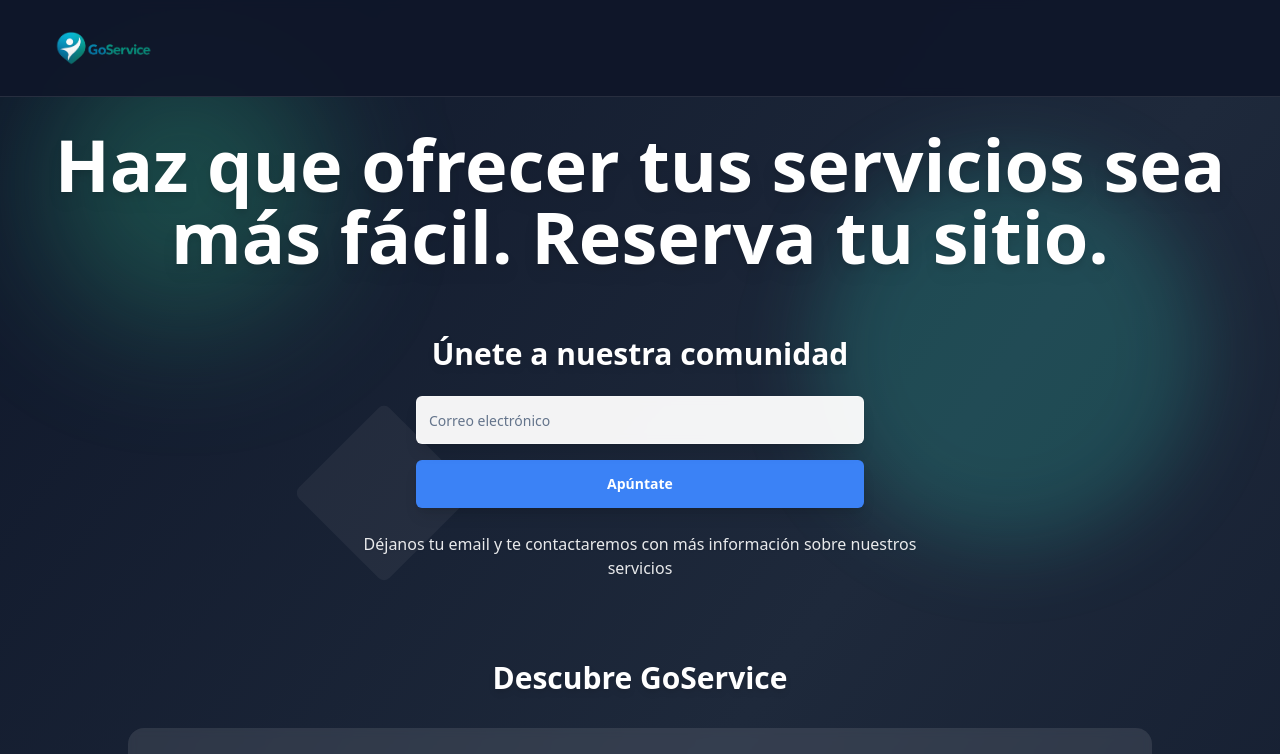
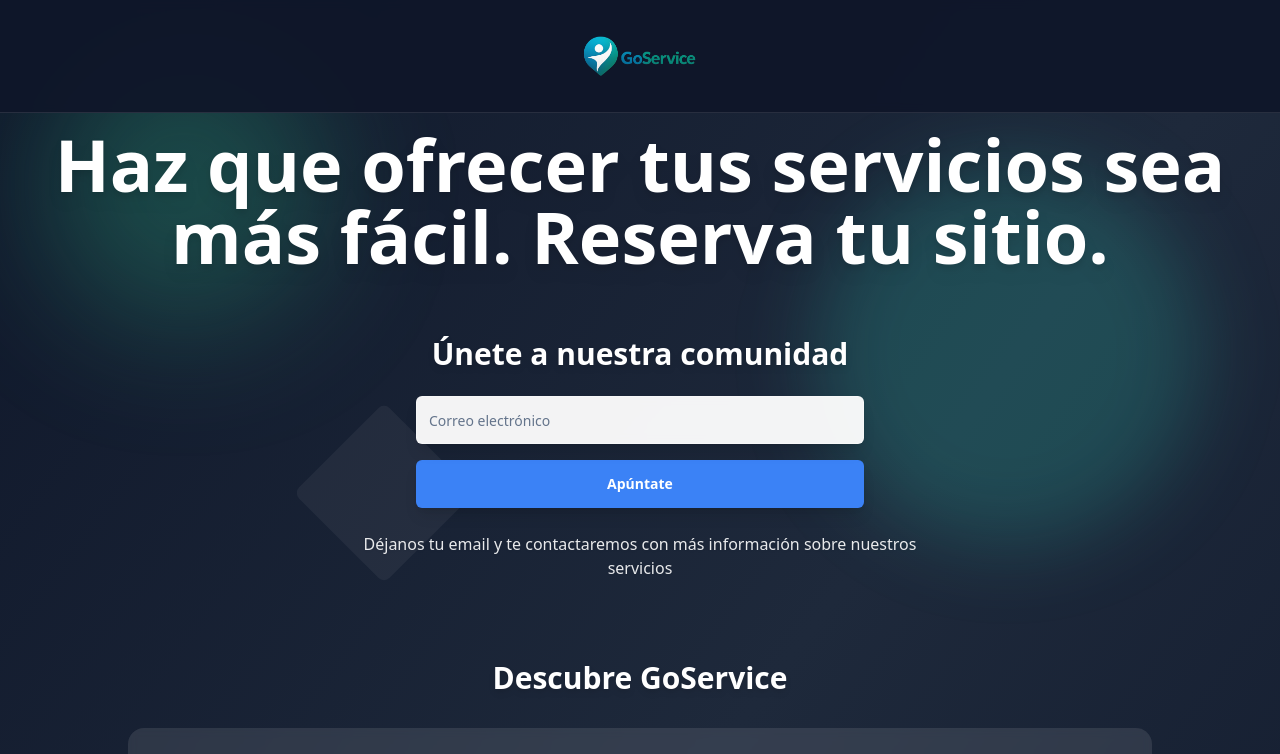
Before and after one commit to Pablobeas/goservicelanding, a React (Vite) app: page / in a window 1280 px wide. Shown: the top 754 px of the page. Built offline with nearby package versions, Linux system fonts and the light colour scheme.

Commit message:
Code edited in Lovable Code Editor
Edited UI in Lovable

```diff
--- a/src/pages/Index.tsx
+++ b/src/pages/Index.tsx
@@ -9,10 +9,11 @@ const Index = () => {
     <div className="min-h-screen bg-gradient-to-br from-slate-900 via-slate-800 to-slate-900 relative overflow-hidden">
       {/* Fixed Header with Logo */}
       <header className="fixed top-0 left-0 right-0 z-50 bg-slate-900/95 backdrop-blur-sm border-b border-white/10">
-        <div className="container mx-auto px-6 py-6">
-          <Logo className="w-40 h-auto" />
+        <div className="container mx-auto px-6 py-8 flex justify-center">
+          <Logo className="w-48 h-auto" />
         </div>
       </header>
+
 
       {/* Geometric Background Elements */}
       <div className="absolute inset-0 overflow-hidden pointer-events-none">
```
